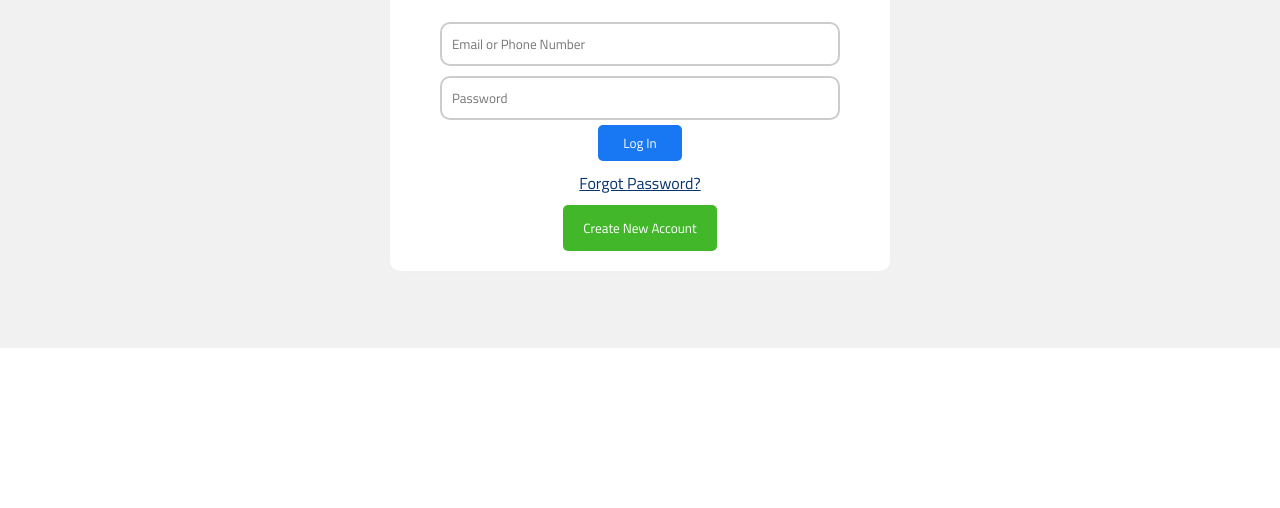
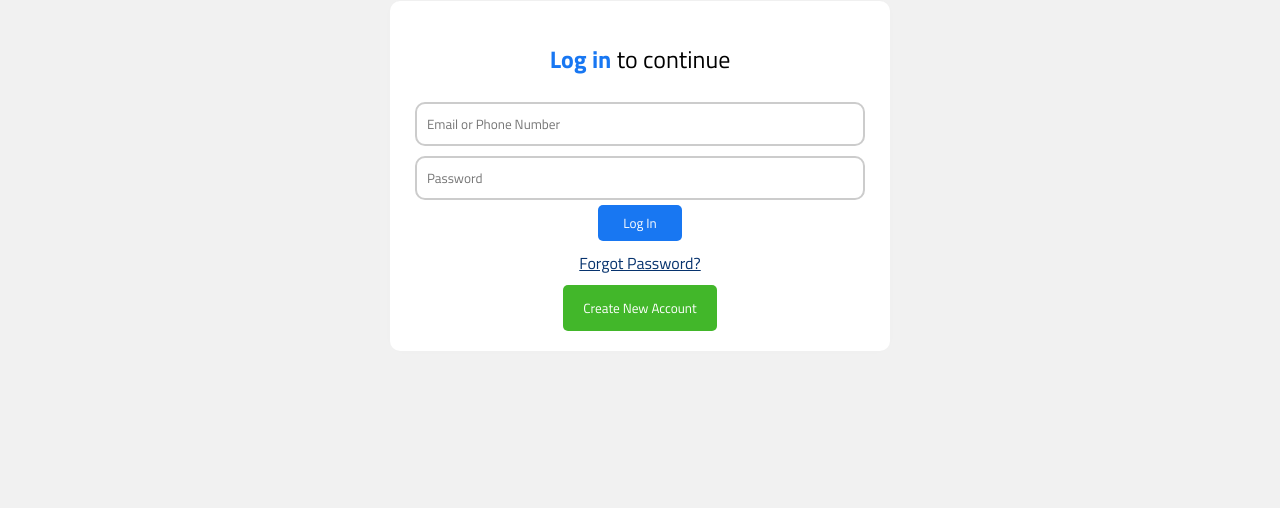
Before and after one commit to Creepingdeath999/fb-visitors, a website: page index.html in a window 1280 px wide. Shown: the part 292-800 px from the top of the page. Drawn offline with Linux system fonts and the light colour scheme.

Commit message:
da
dasda

```diff
--- a/style.scss
+++ b/style.scss
@@ -1,56 +1,59 @@
-@import url('https://fonts.googleapis.com/css2?family=Titillium+Web:wght@200;300;400;600;700;900&display=swap');
-*{
+@import url("https://fonts.googleapis.com/css2?family=Titillium+Web:wght@200;300;400;600;700;900&display=swap");
+* {
   margin: 0;
   padding: 0;
-    font-family: 'Titillium Web', sans-serif;
+  font-family: "Titillium Web", sans-serif;
   box-sizing: border-box;
 }
 
-main{
-    height: 80vh;
+main {
+  height: 100vh;
+  width: 100%;
   display: flex;
   justify-content: center;
   align-items: center;
   flex-flow: column;
-    background-color:rgb(241, 241, 241) ;
-    #info{
+  background-color: rgb(241, 241, 241);
+  #info {
     text-align: center;
-        background-color:#fff ;
+    background-color: #fff;
     width: 500px;
+    max-width: 90%;
     border-radius: 10px;
-        box-shadow: 0px 0px 15px rgba(0,0,0, 0.01);
+    box-shadow: 0px 0px 15px rgba(0, 0, 0, 0.01);
     margin: 10px;
     padding: 10px 0px;
 
-        h1{
-            color:#1877f2 ;
+    h1 {
+      color: #1877f2;
       font-weight: 700;
     }
   }
-    #form{
+  #form {
     display: flex;
     flex-flow: column;
     width: 500px;
+    max-width: 90%;
     background-color: #fff;
     justify-content: center;
     align-items: center;
     padding: 20px 0px;
     border-radius: 10px;
-        box-shadow: 0px 0px 15px rgba(0,0,0, 0.01);
+    box-shadow: 0px 0px 15px rgba(0, 0, 0, 0.01);
 
-        input{
-            width: 80%;
+    input {
+      width: 90%;
       outline: none;
       padding: 10px;
       border: 2px solid #ccc;
       margin: 5px 0px;
       border-radius: 10px;
-            transition-duration: .4s;
-            &:focus{
+      transition-duration: 0.4s;
+      &:focus {
         border-color: #1877f2;
       }
     }
-        button{
+    button {
       outline: none;
       border: none;
       background-color: #1877f2;
@@ -58,24 +61,24 @@ main{
       padding: 8px 25px;
       border-radius: 5px;
       cursor: pointer;
-            transition-duration: .4s;
-             &:hover{
-                 opacity: .6;
+      transition-duration: 0.4s;
+      &:hover {
+        opacity: 0.6;
       }
     }
-        p{
+    p {
       text-decoration: underline;
       color: #07336e;
       margin: 10px 0px;
     }
-        .create{
+    .create {
       background-color: #42b72a;
       padding: 13px 20px;
     }
-        h2{
+    h2 {
       font-weight: 400;
       margin: 20px 0px;
-            strong{
+      strong {
         color: #1877f2;
       }
     }
```
Also changed, not shown: style.css, 1 other file. Lines whose indentation alone changed are shown as unchanged.
